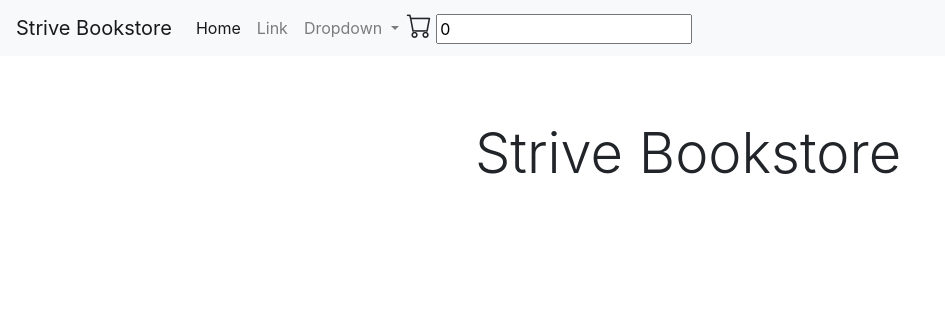
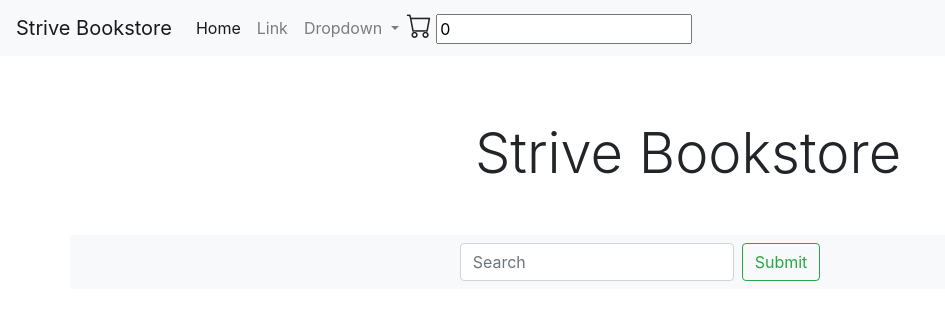
Before and after one commit to annoinspace/EPICODE-ES6-Array-Methods-Async-Await, a plain HTML site: page index.html in a window 1280 px wide. Shown: the whole page, without its empty margins (0-945 px from the left). Drawn offline with nearby package versions, Linux system fonts and the light colour scheme; no server answers.

Commit message:
search started

```diff
--- a/index.html
+++ b/index.html
@@ -74,6 +74,26 @@
     <div id="booksContainer" class="container">
       <div class="row">
         <h1 class="col-12 text-center m-5 display-4">Strive Bookstore</h1>
+        <nav
+          class="col-12 mb-5 navbar navbar-light bg-light d-flex justify-content-center"
+        >
+          <form class="form-inline">
+            <input
+              id="searchType"
+              class="form-control mr-sm-2"
+              type="text"
+              placeholder="Search"
+              aria-label="Search"
+            />
+            <button
+              id="submitButton"
+              class="btn btn-outline-success my-2 my-sm-0"
+              type="submit"
+            >
+              Submit
+            </button>
+          </form>
+        </nav>
       </div>
       <div id="booksElement" class="row"></div>
     </div>
--- a/script.js
+++ b/script.js
@@ -1,4 +1,5 @@
 let container = document.getElementById("booksElement")
+let allBooks = []
 
 const getBooks = () => {
   fetch("https://striveschool-api.herokuapp.com/books")
@@ -10,11 +11,11 @@ const getBooks = () => {
       listOfBooks.forEach(visualiseBook)
     })
 }
-
 getBooks()
 
 function visualiseBook(book) {
   //   console.log(book)
+  allBooks.push(book)
   let card = document.createElement("div")
   card.classList.add("card", "col-3", "mb-3", "p-2")
   card.innerHTML = `<img src=${book.img} class="card-img-top" alt="...">
@@ -56,7 +57,7 @@ function addToCart() {
 function hideBook() {
   let btn = event.target
   let card = btn.parentElement.parentElement
-  let title = card.querySelector(".card-title").innerHTML
+  //   let title = card.querySelector(".card-title").innerHTML
   container.removeChild(card)
 }
 
@@ -64,3 +65,12 @@ function hideBook() {
 //   "#booksElement > div:nth-child(1) > div > div > button"
 // )
 // bookToCartBtn.addEventListener("click", addToCart)
+
+// const searchBooks = () => {
+//   let search = document.getElementById("searchType").value
+//   console.log(search)
+
+//   let query = search
+//   const re = RegExp(`.*${query.toLowerCase().split("").join(".*")}.*`)
+//   const matches = allBooks.filter((v) => v.toLowerCase().match(re))
+// }
```
